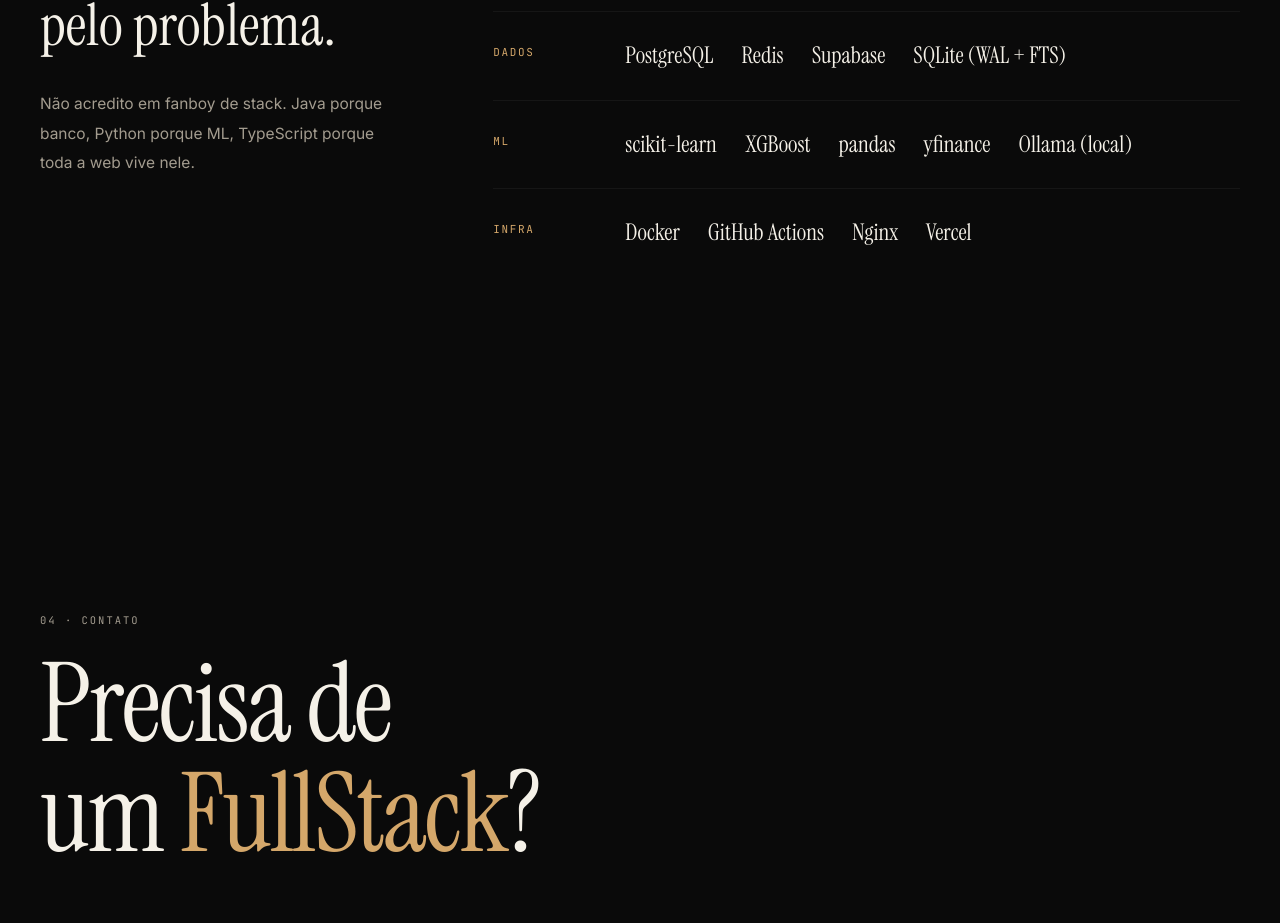
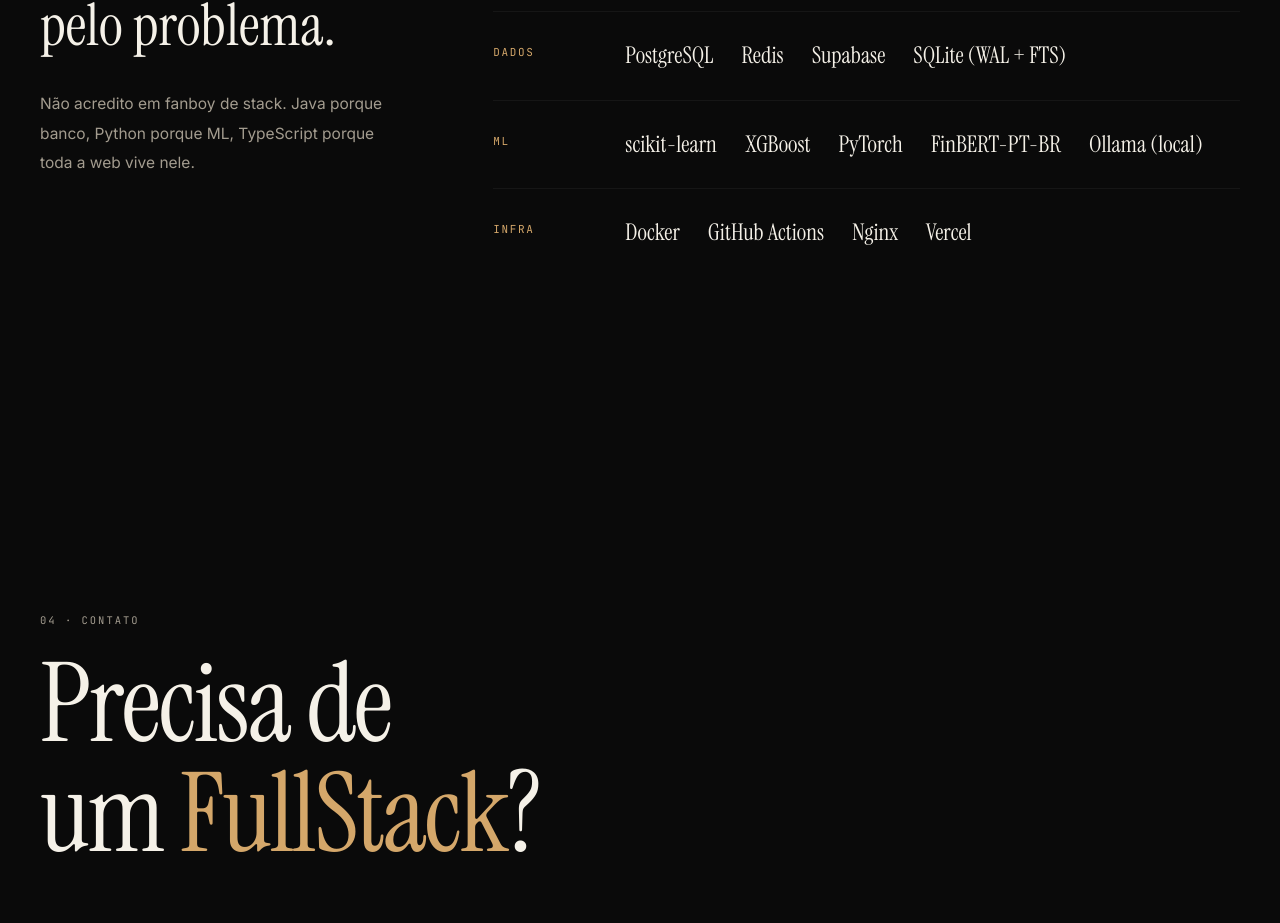
Before and after one commit to fabriciojunio/portfolio, a React (Vite) app: page /projetos/goldata.py in a window 1280 px wide. Shown: the part 4180-5103 px from the top of the page. Built offline with nearby package versions, Linux system fonts and the light colour scheme.

Commit message:
feat: QuantBot volta a exibir PyTorch/FinBERT-PT-BR (sentimento religado)
Reflete a reativação do sentimento por deep learning no QuantBot:
FinBERT-PT-BR rodando em PyTorch, com fallback léxico. Restaura as
menções a PyTorch/FinBERT na stack do projeto e nas listas de ML.

```diff
--- a/src/commands/registry.ts
+++ b/src/commands/registry.ts
@@ -136,7 +136,7 @@
           "  back:    Java + Spring Boot, Node + NestJS, FastAPI, Laravel",
           "  front:   React / Next.js, React Native + Expo, TypeScript",
           "  dados:   PostgreSQL, Redis, Supabase, SQLite (WAL+FTS)",
-          "  ml:      scikit-learn, XGBoost, pandas, yfinance, Ollama",
+          "  ml:      scikit-learn, XGBoost, PyTorch, FinBERT-PT-BR, Ollama",
           "  infra:   Docker, GitHub Actions, Nginx, Vercel",
         ],
       };
--- a/src/site/data.ts
+++ b/src/site/data.ts
@@ -256,14 +256,15 @@
     slug: "quantbot-ml",
     name: "Quantbot ML",
     oneLine: "Renda passiva com dividendos pelo método Barsi/Bazin",
-    what: "Recomenda FIIs e ações pagadoras de dividendos pelo método Barsi/Bazin: preço teto, setores perenes (BESTIES), payout e histórico de pagamentos. Projeta a bola de neve de dividendos com reinvestimento e aportes, estima o tempo até a meta de renda mensal e tem calendário de proventos com alertas.",
-    role: "Reorientei o projeto de trading especulativo para renda passiva. Escrevi os screeners (Barsi para ações, FII e auto), o projetor de renda com efeito bola de neve e a camada de risco (kill-switch, drawdown), reaproveitando a base de validação anti-overfitting.",
+    what: "Recomenda FIIs e ações pagadoras de dividendos pelo método Barsi/Bazin: preço teto, setores perenes (BESTIES), payout e histórico de pagamentos. Projeta a bola de neve de dividendos com reinvestimento e aportes, estima o tempo até a meta de renda mensal e tem calendário de proventos com alertas. Lê o sentimento das notícias do ativo com FinBERT-PT-BR (PyTorch) como sinal de apoio.",
+    role: "Reorientei o projeto de trading especulativo para renda passiva. Escrevi os screeners (Barsi para ações, FII e auto), o projetor de renda com efeito bola de neve e a camada de risco (kill-switch, drawdown). Religuei o sentimento com FinBERT-PT-BR e reaproveitei a base de validação anti-overfitting.",
     highlights: [
       "Preço teto de Bazin ajustado pela Selic: DY de referência de 8%, não os 6% clássicos",
       "Filtro de perenidade pelos setores BESTIES (Bancos, Energia, Seguros, Telecom, Infraestrutura)",
       "Projeção da bola de neve: reinveste proventos e aportes até bater a meta de renda mensal",
+      "Sentimento das notícias em português com FinBERT-PT-BR (PyTorch), com fallback léxico sem GPU",
     ],
-    stack: ["Python", "scikit-learn", "XGBoost", "FastAPI", "yfinance"],
+    stack: ["Python", "PyTorch", "FinBERT-PT-BR", "scikit-learn", "FastAPI"],
     github: "https://github.com/fabriciojunio/quantbot-ml",
     demo: null,
     year: "2026",
@@ -357,7 +358,7 @@
   },
   {
     label: "ml",
-    items: ["scikit-learn", "XGBoost", "pandas", "yfinance", "Ollama (local)"],
+    items: ["scikit-learn", "XGBoost", "PyTorch", "FinBERT-PT-BR", "Ollama (local)"],
   },
   {
     label: "infra",
--- a/src/vfs/about.ts
+++ b/src/vfs/about.ts
@@ -37,7 +37,7 @@
 
 ## O que estou estudando
 
-\`Quantbot ML\`: renda passiva com dividendos (método Barsi/Bazin).
+\`Quantbot ML\`: renda passiva com dividendos (Barsi/Bazin) + FinBERT-PT-BR.
 \`Paiol Tech\`: SaaS pra produtor rural com Open Finance.
 \`GolData Pro\`: bot de sinais com auditoria por SHA-256.
 
--- a/src/vfs/profile.ts
+++ b/src/vfs/profile.ts
@@ -23,7 +23,7 @@
     "back": ["Java + Spring Boot", "Node + NestJS", "FastAPI", "Laravel"],
     "front": ["React / Next.js", "React Native + Expo", "TypeScript"],
     "dados": ["PostgreSQL", "Redis", "Supabase", "SQLite (WAL+FTS)"],
-    "ml":    ["scikit-learn", "XGBoost", "pandas", "yfinance", "Ollama (local)"],
+    "ml":    ["scikit-learn", "XGBoost", "PyTorch", "FinBERT-PT-BR", "Ollama (local)"],
     "infra": ["Docker", "GitHub Actions", "Nginx", "Vercel"]
   },
   "valores": [
--- a/src/vfs/projects.ts
+++ b/src/vfs/projects.ts
@@ -533,8 +533,8 @@
       project: "Quantbot ML",
       github: "https://github.com/fabriciojunio/quantbot-ml",
       demo: null,
-      stack: ["Python", "scikit-learn", "XGBoost", "FastAPI", "yfinance"],
-      role: "Sistema de renda passiva: screening de FIIs e ações pelo método Barsi/Bazin, projeção da bola de neve de dividendos e camada de risco (kill-switch). 351 testes.",
+      stack: ["Python", "PyTorch", "FinBERT-PT-BR", "scikit-learn", "FastAPI"],
+      role: "Sistema de renda passiva: screening de FIIs e ações pelo método Barsi/Bazin, projeção da bola de neve de dividendos, sentimento de notícias com FinBERT-PT-BR e camada de risco (kill-switch). 351 testes.",
     },
     content: `# Quantbot ML: triagem de ações pelo método Barsi/Bazin
 # Renda passiva de longo prazo: o que importa é o dividendo
```
